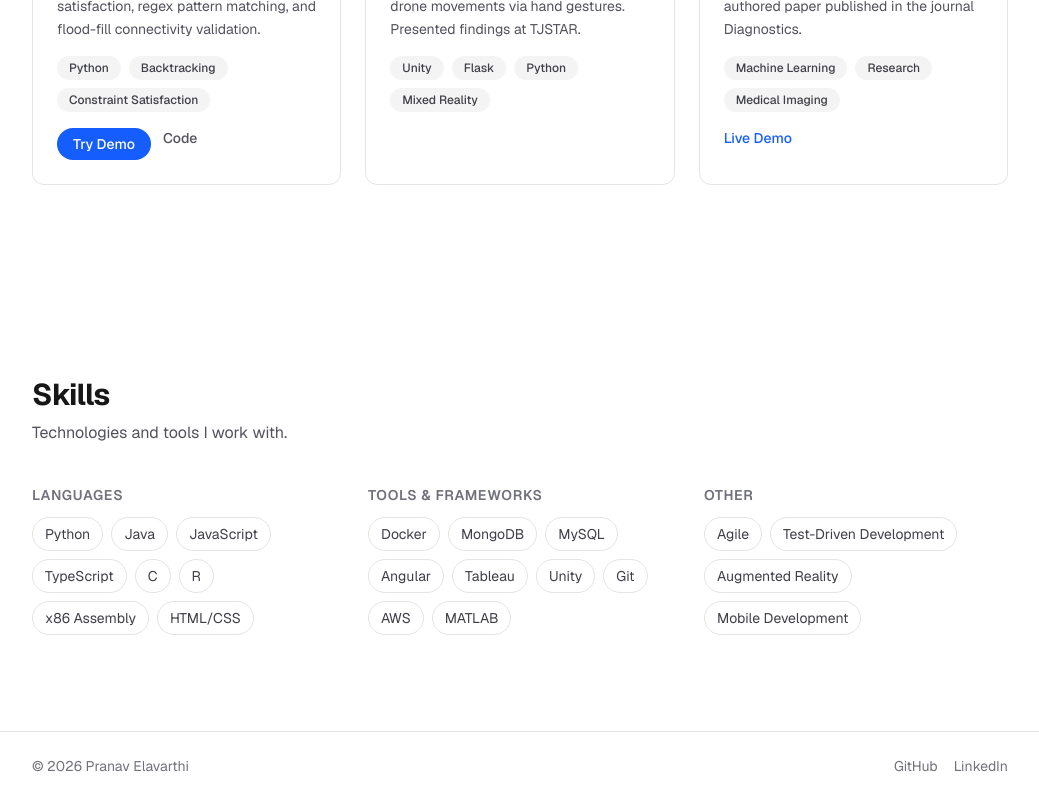
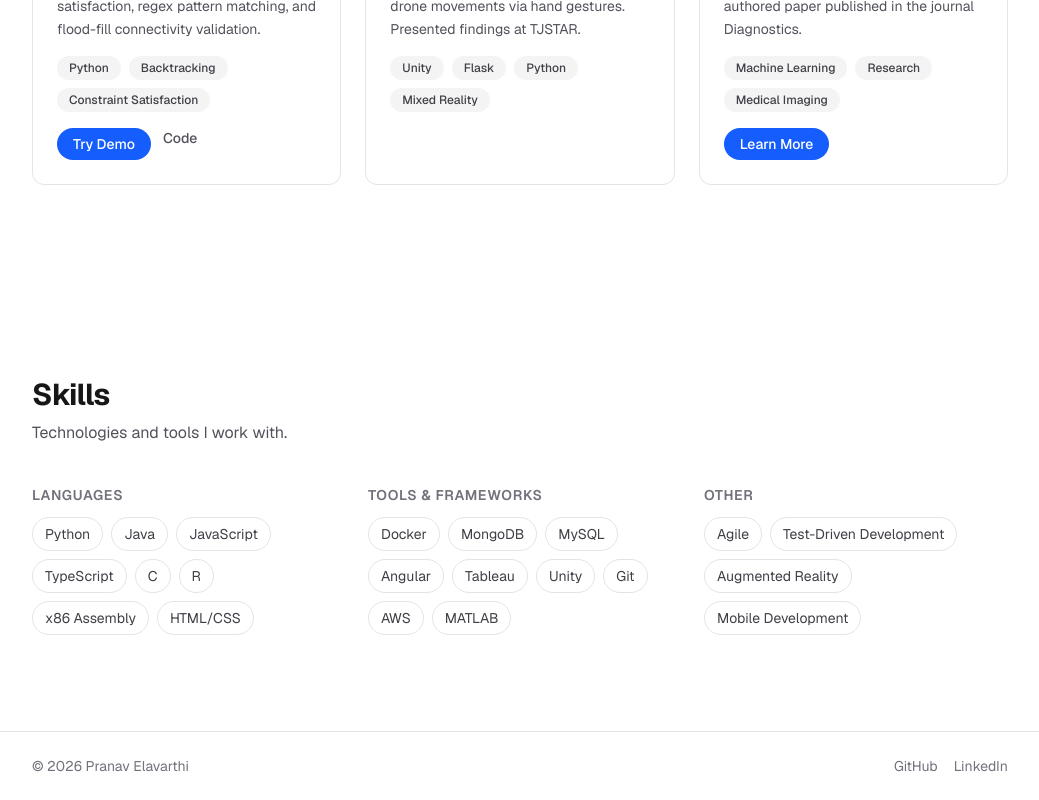
Before and after one commit to pelavarthi/portfolio, a Next.js app: page / in a window 1280 px wide. Shown: the part 2478-3278 px from the top of the page, without its empty margins (120-1159 px from the left). Built offline with nearby package versions, Linux system fonts and the light colour scheme.

Commit message:
Change COVLIAS link to Learn More with matching button style

```diff
--- a/src/components/ProjectCard.tsx
+++ b/src/components/ProjectCard.tsx
@@ -42,9 +42,9 @@
             href={project.liveUrl}
             target="_blank"
             rel="noopener noreferrer"
-            className="text-sm font-medium text-blue-600 underline-offset-4 hover:underline dark:text-blue-400"
+            className="rounded-full bg-blue-600 px-4 py-1.5 text-sm font-medium text-white transition-colors hover:bg-blue-700"
           >
-            Live Demo
+            {project.liveUrlLabel || "Live Demo"}
           </a>
         )}
       </div>
--- a/src/data/projects.ts
+++ b/src/data/projects.ts
@@ -4,6 +4,7 @@
   tags: string[];
   githubUrl?: string;
   liveUrl?: string;
+  liveUrlLabel?: string;
   demoUrl?: string;
 }
 
@@ -56,5 +57,6 @@
       "Analysis of ML models' ability to predict COVID severity from CT scans. Co-authored paper published in the journal Diagnostics.",
     tags: ["Machine Learning", "Research", "Medical Imaging"],
     liveUrl: "https://pubmed.ncbi.nlm.nih.gov/34829372/",
+    liveUrlLabel: "Learn More",
   },
 ];
```
